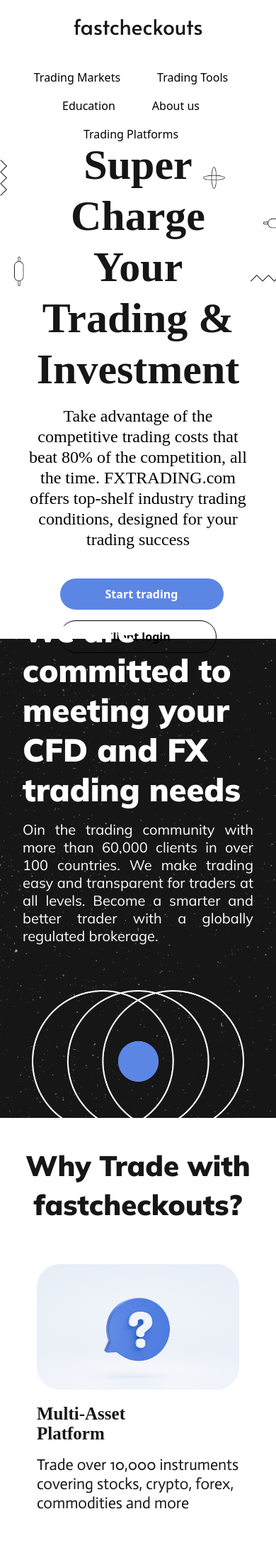
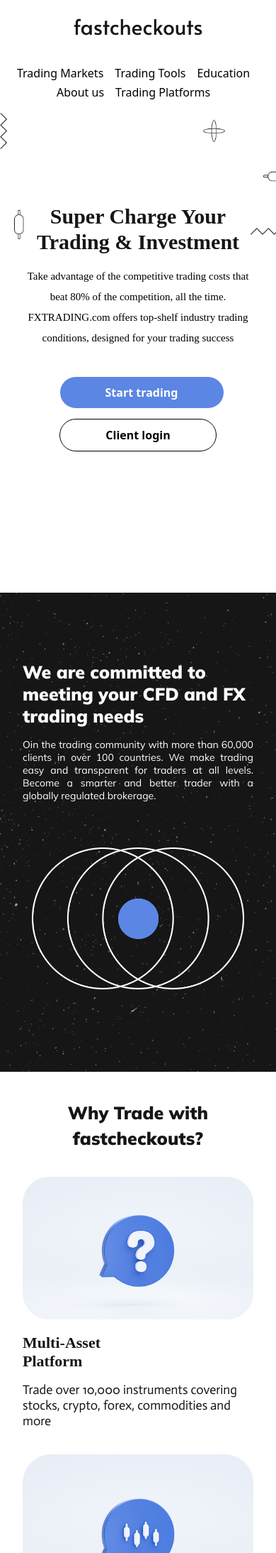
Before and after one commit to emre15900/new-fastcheckouts, a PHP site: page / in a window 390 px wide; the page is wider, and only the part inside the window is pictured. Shown: the top 2188 px of that part at 71% size. Run offline with PHP 8.4, Linux system fonts and the light colour scheme; some libraries are stand-ins or nearby versions; some web fonts are replaced.

Commit message:
home responsive

```diff
--- a/css/style.css
+++ b/css/style.css
@@ -710,6 +710,18 @@
 }
 
 @media only screen and (max-width: 768px) {
+  .py_Web-slider .title {
+    font-size: 30px;
+  }
+  .py_Web-slider .content {
+    font-size: 15px;
+  }
+  .nav.nav-pills .nav-link {
+    padding: 0.1rem;
+  }
+  .py_headerLink {
+    margin-right: 0.8rem;
+  }
   .latest {
     margin-top: 50px !important;
   }
@@ -723,18 +735,30 @@
     padding: 40px 20px 40px 20px;
   }
   .py_Web-section-msps .title {
-    font-size: 45px;
+    font-size: 25px;
   }
   .py_Web-section-msps .numbers {
     font-size: 76px;
     line-height: 62px;
   }
+  .py_Web-section-msps .content {
+    font-size: 14px;
+  }
   .py_Web-section-services {
     padding: 40px 20px 40px 20px;
   }
   .py_Web-section-services .title {
-    font-size: 40px;
-    line-height: 55px;
+    font-size: 25px;
+    line-height: 36px;
+  }
+  .py_Web-section-services .services-box .content {
+    font-size: 18px;
+  }
+  .py_Web-section-services .services-box .services-title-2 {
+    font-size: 22px;
+  }
+  .py_Web-section-services .services-box {
+    padding: 0;
   }
   .py_Web-section-modernize {
     padding: 20px 20px 40px 20px;
@@ -746,15 +770,33 @@
   .py_Web-section-modernize .py_sliderButtons {
     flex-direction: column;
   }
+  .py_Web-section-single .services-box {
+    padding: 0;
+  }
+  .py_Web-section-msps .step-box {
+    flex-direction: column;
+  }
+  .py_Web-section-msps .step-box .title {
+    font-size: 24px;
+  }
+  .webinar-img img {
+    margin-top: 3rem;
+  }
+  .py_Web-section-single .first-title {
+    margin-bottom: 3rem;
+  }
   .py_Web-section-single {
     padding: 20px 20px 40px 20px;
   }
   .py_Web-section-single .title {
-    font-size: 48px;
+    font-size: 25px;
   }
   .py_Web-section-single .subtitle {
-    font-size: 20px;
+    font-size: 15px;
     margin-top: 0;
+  }
+  .py_Web-section-single .webinar {
+    display: none;
   }
   .py_Web-section-single .numbers {
     font-size: 40px;
@@ -768,10 +810,6 @@
   .py_Web-slider {
     padding: 20px 20px 40px 20px;
     height: 80vh;
-  }
-  .py_Web-slider .py_Slider-content {
-    margin-top: 50px;
-    margin-bottom: 40px;
   }
   .py_Web-slider .py_Slider-content .py_sliderButtons {
     flex-direction: column;
--- a/css/style.scss
+++ b/css/style.scss
@@ -723,6 +723,18 @@
   align-items: center;
 }
 @media only screen and (max-width: 768px) {
+  .py_Web-slider .title {
+    font-size: 30px;
+  }
+  .py_Web-slider .content {
+    font-size: 15px;
+  }
+  .nav.nav-pills .nav-link {
+    padding: 0.1rem;
+  }
+  .py_headerLink {
+    margin-right: 0.8rem;
+  }
   .latest {
     margin-top: 50px !important;
   }
@@ -734,7 +746,7 @@
   }
   .py_Web-section-msps {
     .title {
-      font-size: 45px;
+      font-size: 25px;
     }
     .numbers {
       font-size: 76px;
@@ -742,12 +754,24 @@
     }
     padding: 40px 20px 40px 20px;
   }
+  .py_Web-section-msps .content {
+    font-size: 14px;
+  }
   .py_Web-section-services {
     .title {
-      font-size: 40px;
-      line-height: 55px;
+      font-size: 25px;
+      line-height: 36px;
     }
     padding: 40px 20px 40px 20px;
+  }
+  .py_Web-section-services .services-box .content {
+    font-size: 18px;
+  }
+  .py_Web-section-services .services-box .services-title-2 {
+    font-size: 22px;
+  }
+  .py_Web-section-services .services-box {
+    padding: 0;
   }
   .py_Web-section-modernize {
     padding: 20px 20px 40px 20px;
@@ -759,14 +783,34 @@
       flex-direction: column;
     }
   }
+  .py_Web-section-single .services-box {
+    padding: 0;
+  }
+  .py_Web-section-msps .step-box{
+    flex-direction: column;
+  }
+  .py_Web-section-msps .step-box .title{
+    font-size: 24px;
+  }
+  .webinar-img {
+    img {
+      margin-top: 3rem;
+    }
+  }
+  .py_Web-section-single .first-title {
+    margin-bottom: 3rem;
+  }
   .py_Web-section-single {
     padding: 20px 20px 40px 20px;
     .title {
-      font-size: 48px;
+      font-size: 25px;
     }
     .subtitle {
-      font-size: 20px;
+      font-size: 15px;
       margin-top: 0;
+    }
+    .webinar {
+      display: none;
     }
     .numbers {
       font-size: 40px;
@@ -785,8 +829,6 @@
       .py_sliderButtons {
         flex-direction: column;
       }
-      margin-top: 50px;
-      margin-bottom: 40px;
     }
   }
   .nav-pills {
--- a/index.html
+++ b/index.html
@@ -48,29 +48,19 @@
               >
             </li> -->
             <li class="nav-item">
-              <a href="/" class="nav-link py_headerLink"
-                >Trading Markets</a
-              >
+              <a href="/" class="nav-link py_headerLink">Trading Markets</a>
             </li>
             <li class="nav-item">
-              <a href="/" class="nav-link py_headerLink"
-                >Trading Tools</a
-              >
+              <a href="/" class="nav-link py_headerLink">Trading Tools</a>
             </li>
             <li class="nav-item">
-              <a href="/" class="nav-link py_headerLink"
-                >Education</a
-              >
+              <a href="/" class="nav-link py_headerLink">Education</a>
             </li>
             <li class="nav-item">
-              <a href="./about.html" class="nav-link py_headerLink"
-                >About us</a
-              >
+              <a href="./about.html" class="nav-link py_headerLink">About us</a>
             </li>
             <li class="nav-item">
-              <a href="/" class="nav-link py_headerLink"
-                >Trading Platforms</a
-              >
+              <a href="/" class="nav-link py_headerLink">Trading Platforms</a>
             </li>
             <!-- <li class="nav-item">
               <a
@@ -324,7 +314,9 @@
                 <p class="first-titles">Webinars</p>
                 <img src="./images/right-left.png" alt="" width="200px" />
               </div>
-              <img src="./images/world-vector.png" alt="" width="100%" />
+              <div class="webinar-img">
+                <img src="./images/world-vector.png" alt="" width="100%" />
+              </div>
             </div>
           </div>
           <div class="col-sm-12 col-md-3">
```
Also changed, not shown: 1 other file.
